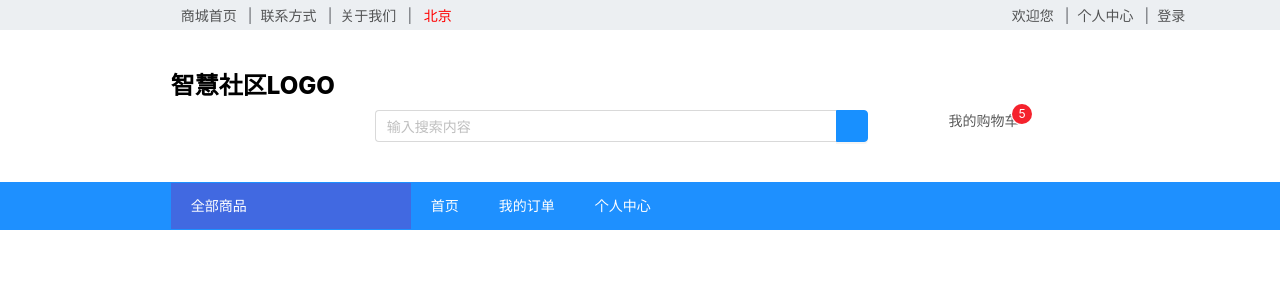
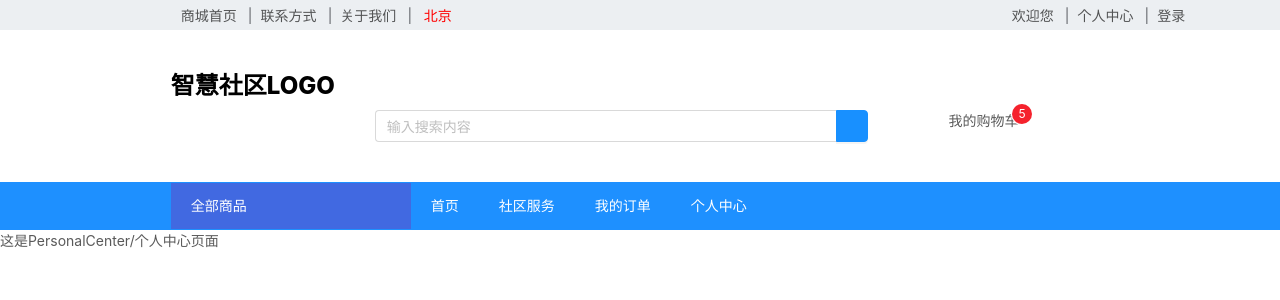
Before and after one commit to SUI5477100/dr_smart_community, a Vue app: page /personalCenter in a window 1280 px wide. Shown: the top 300 px of the page. Built offline with nearby package versions, Linux system fonts and the light colour scheme.

Commit message:
fix:更改了导航栏的路径&&跳转路由

```diff
--- a/src/App.vue
+++ b/src/App.vue
@@ -1,7 +1,7 @@
 <template>
   <div id="app">
-    <HeaderComponents></HeaderComponents>
-    <NavigationBar></NavigationBar>
+    <HeaderComponents v-if="!$route.meta.noHeader"></HeaderComponents>
+    <NavigationBar v-if="!$route.meta.noHeader"></NavigationBar>
     <router-view></router-view>
   </div>
 </template>
@@ -9,6 +9,7 @@
 <script>
 import NavigationBar from '../src/components/homeComponents/navigationBar.vue'
 import HeaderComponents from '../src/components/homeComponents/headerComponents.vue'
+
 export default {
   name: 'App',
   components: {
@@ -19,7 +20,7 @@ export default {
 </script>
 
 <style>
-html,body,#app{
+html, body, #app {
   height: 100%;
   width: 100%;
   padding: 0;
--- a/src/components/homeComponents/homeTopBar.vue
+++ b/src/components/homeComponents/homeTopBar.vue
@@ -33,7 +33,7 @@
         ],
         rightLinks: [
           { text: '欢迎您', href: '' },
-          { text: '个人中心', href: '' },
+          { text: '个人中心', href: '/personalCenter' },
           { text: '登录', href: '/login' },
         ],
       };
--- a/src/components/homeComponents/navigationBar.vue
+++ b/src/components/homeComponents/navigationBar.vue
@@ -15,12 +15,13 @@
     name: 'NavigationBar',
     data() {
       return {
-        current: 'home',
+        current: 'allProducts',
         menuItems: [
-          { key: 'home', link: '/', label: '全部商品' },
+          { key: 'allProducts', link: '/allProducts', label: '全部商品' },
           { key: 'login', link: '/login', label: '首页' },
-          { key: 'forgotPassword', link: '/forgotPassword', label: '我的订单' },
-          { key: 'registered', link: '/registered', label: '个人中心' }
+          { key: 'communityService', link: '/communityService', label: '社区服务' },
+          { key: 'orders', link: '/orders', label: '我的订单' },
+          { key: 'personalCenter', link: '/personalCenter', label: '个人中心' }
         ]
       }
     }
--- a/src/pages/forgotPassword.vue
+++ b/src/pages/personalCenter.vue
@@ -1,13 +1,13 @@
 <template>
     <div class="">
-       这是Forgot Password /忘记密码界面
+       这是PersonalCenter/个人中心页面
     </div>
 </template>
 
 <script>
 
 export default {
-    name:'ForgotPassword', //导出组件名
+    name:'PersonalCenter', //导出组件名
     components: {
 
     }
--- a/src/router/index.js
+++ b/src/router/index.js
@@ -1,35 +1,30 @@
 import Vue from 'vue'
 import Router from 'vue-router'
 import HomeView from '../pages/homeView.vue'
-import ForgotPassword from '../pages/forgotPassword.vue'
+import PersonalCenter from '../pages/personalCenter.vue'
 import UserLoginRegisterView from '../pages/userLoginRegisterView.vue'
 
 Vue.use(Router)
 
-const routes = [
+export default new Router({
+  mode: 'history',
+  routes: [
     {
-    // 首页
       path: '/',
       name: 'Home',
       component: HomeView
     },
     {
-    // 登录页
       path: '/login',
       name: 'Login',
-    component: UserLoginRegisterView
+      component: UserLoginRegisterView,
+     // meta: { noHeader: true } //跳转时是否为独立页面
     },
     {
-    // 忘记密码
-    path: '/forgotPassword',
-    name: 'ForgotPassword',
-    component: ForgotPassword
-  },
+      path: '/personalCenter',
+      name: 'PersonalCenter',
+      component: PersonalCenter,
+      // meta: { noHeader: true }
+    }
   ]
-
-const router = new Router({
-  mode: 'history',
-  routes
 })
-
-export default router
```
Lines whose indentation alone changed are shown as unchanged.
